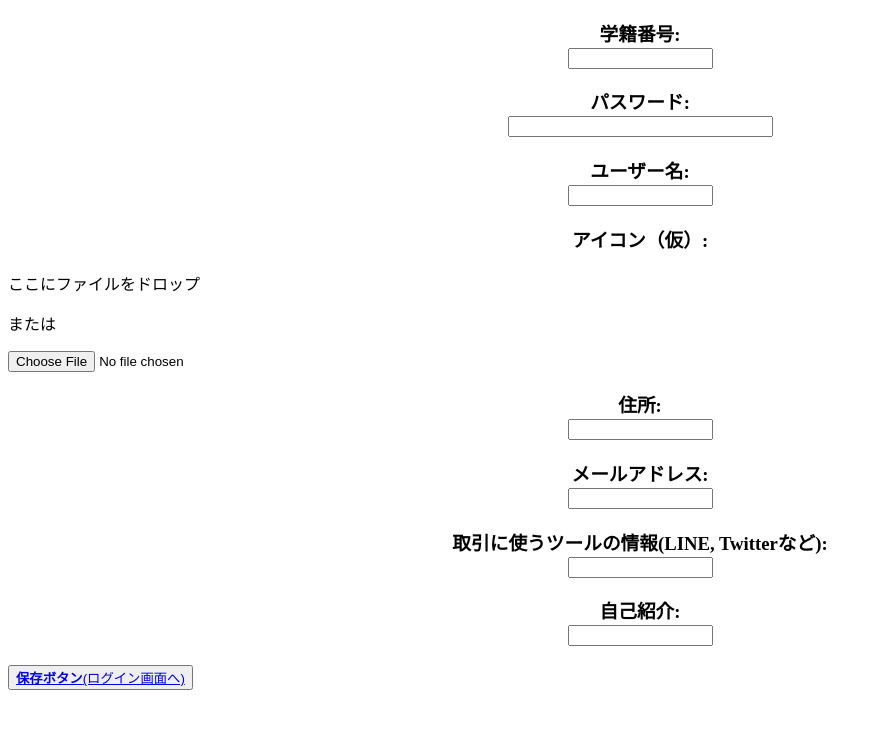
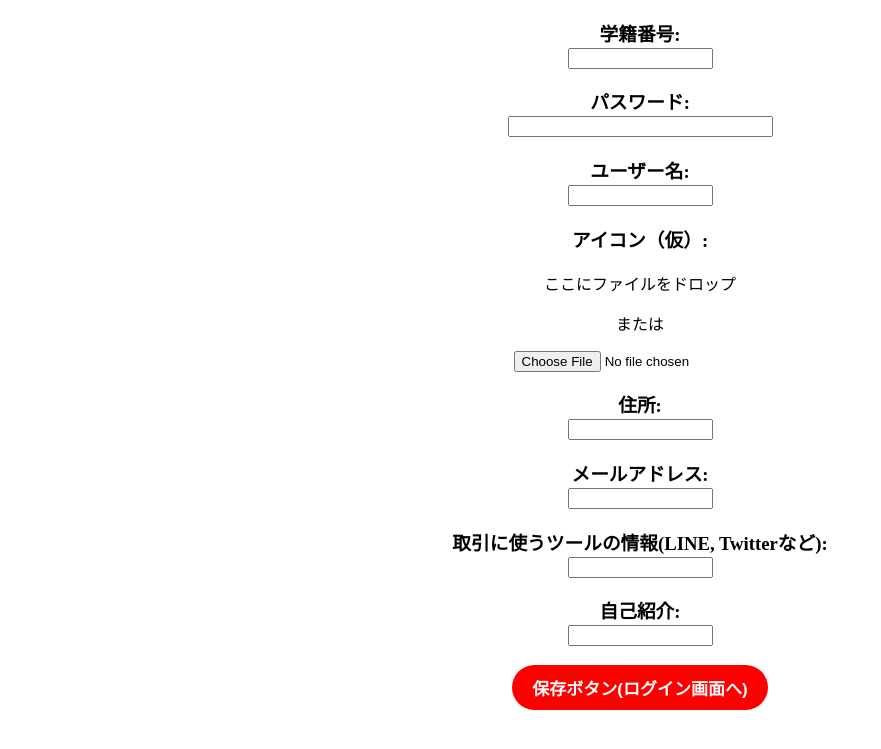
Before and after one commit to YutaroFujimoto/free-market-app, a Django app: page /freemarket/change_information in a window 1280 px wide. Shown: the top 749 px of the page, without its empty margins (0-881 px from the left). Run offline with Django 3.2, Linux system fonts and the light colour scheme.

Commit message:
css update

```diff
--- a/freemarket/static/style.css
+++ b/freemarket/static/style.css
@@ -1,3 +1,25 @@
 h3{
     text-align: center;
 }
+
+form{
+    text-align: center;
+}
+
+button.button1{
+    text-align: center;
+    font-size: 17px;
+    font-weight: bold;
+    padding: 10px 20px;
+    background-color: red;
+    color: #ffffff;
+    border-style: none;
+    -moz-border-radius: 30px;
+    -webkit-border-radius: 30px;
+    border-radius: 30px;
+}
+
+button.button1:hover{
+    background-color: #ff00008c;
+    color: #ffffff;
+}
--- a/freemarket/templates/freemarket/change_information.html
+++ b/freemarket/templates/freemarket/change_information.html
@@ -27,6 +27,8 @@
         <h3>メールアドレス:<br><input type="text" name="mailaddress" size="15"></h3>
         <h3>取引に使うツールの情報(LINE, Twitterなど):<br><input type="text" name="tool" size="15"></h3>
         <h3>自己紹介:<br><input type="text" name="introduce" size="15"></h3>
-        <button><a href="http://localhost:8000/freemarket/"><b>保存ボタン</b>(ログイン画面へ)</a> </button>
+        <form action="http:localhost/8000/freemarket/information" method="get">
+            <button type="button" class="button1" onclick="location.href='http://localhost:8000/freemarket/information'">保存ボタン(ログイン画面へ)</button>
+        </form>
     </body>
 </html>
```
